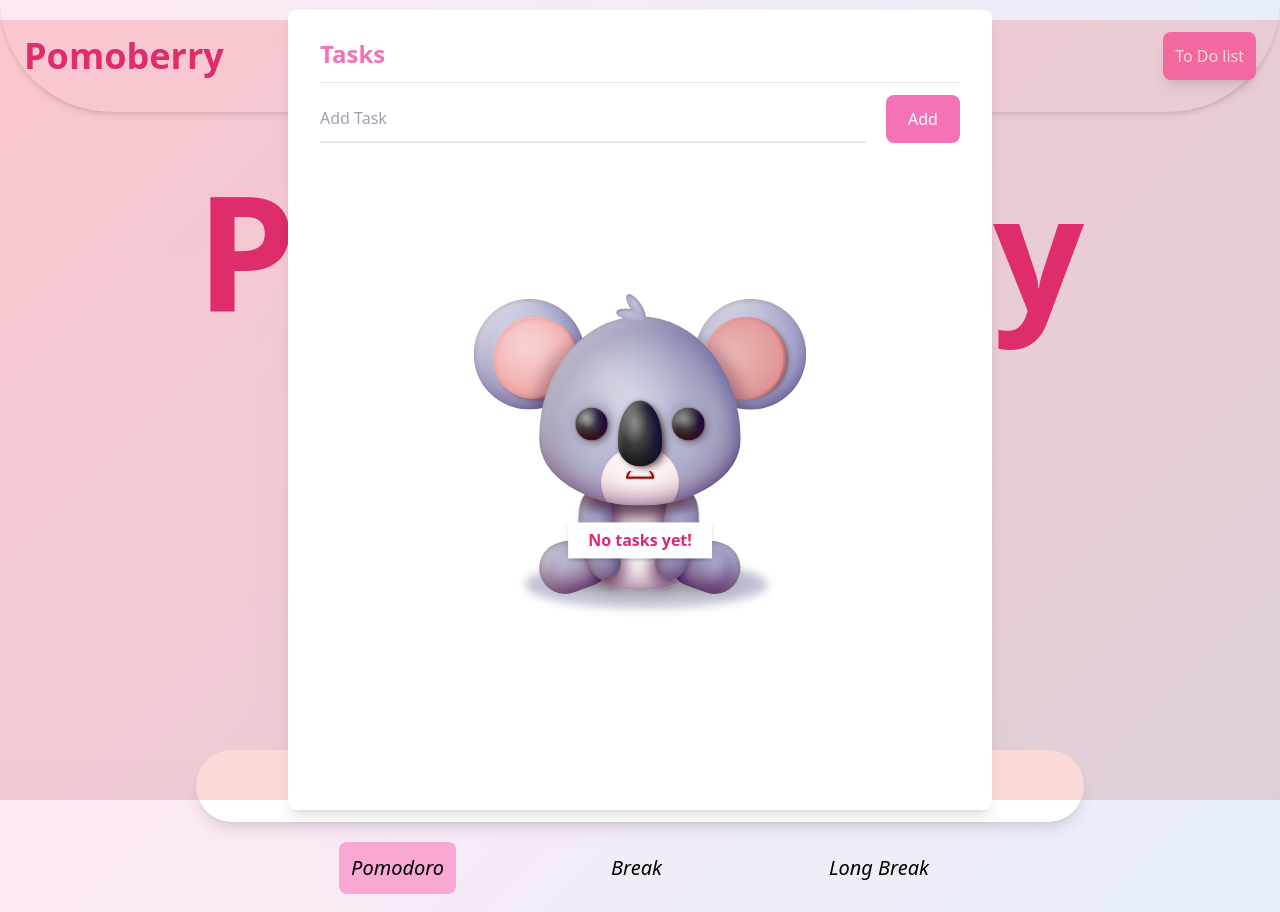
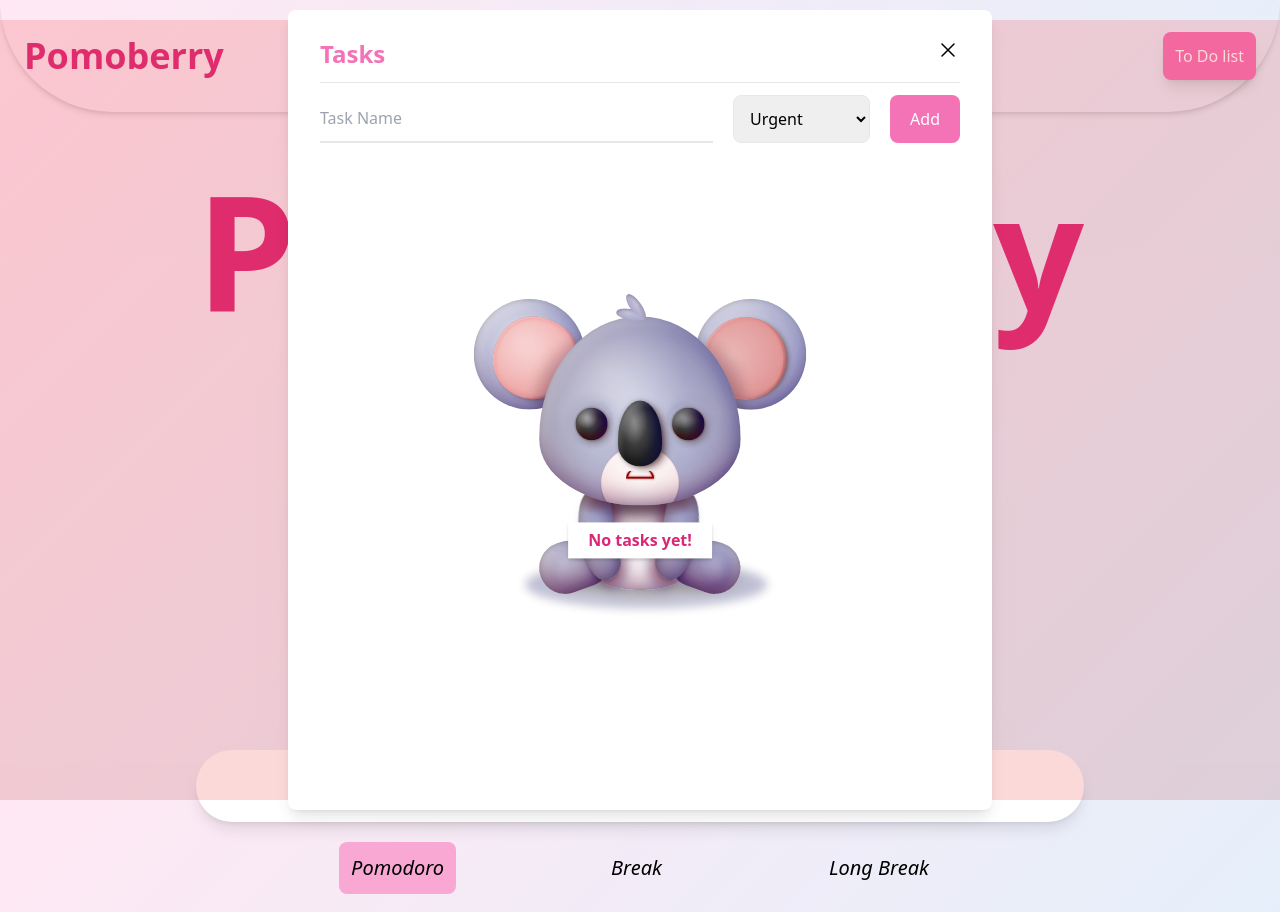
Before and after one commit to shampeyndadi/Pomoberry, a React (Vite) app in the folder App/: page / in a window 1280 px wide. Both pictures are taken after a click on the button "To Do list". Built offline with nearby package versions, Linux system fonts and the light colour scheme.

Commit message:
feat: exit logic for to do list modal

```diff
--- a/App/src/components/Main.jsx
+++ b/App/src/components/Main.jsx
@@ -77,7 +77,7 @@ function Main() {
               </h2>
             </div>
 
-            {showTodolist && <Todolist />}
+            {showTodolist && <Todolist showTodoList={showTodolist} setShowTodoList={setShowTodoList} />}
 
             {showSettings && (
               <Settings
--- a/App/src/components/Todolist.jsx
+++ b/App/src/components/Todolist.jsx
@@ -1,21 +1,48 @@
 import React from 'react';
 import Koala from './Koala'
 
-function Todolist(){
+function Todolist({showTodoList, setShowTodoList}){
     return (
     <>
         <div className="fixed inset-0 z-50 bg-red-500/20 flex items-center justify-center">
             <div className="bg-white p-5 rounded-lg shadow-lg space-y-3 h-[50rem]">
                 <div className="flex flex-col space-y-3 py-2 px-3">
                     <div className="flex flex-col space-y-3">
-                        <h1 className="font-bold text-2xl text-pink-400">Tasks</h1>
-                        <hr></hr>
-                        <div className="flex space-x-5">
-                            <input type="text" className="border-b-2 border-gray-200 w-full focus:outline-none focus:border-pink-400" placeholder="Add Task"/>
-                            <button className="bg-pink-400 px-5 py-3 w-[5rem] rounded-lg text-white hover:cursor-pointer">Add</button>
+                        <div className="flex justify-between">
+                            <h1 className="font-bold text-2xl text-pink-400">Tasks</h1>
+
+                            <div onClick={() => {
+                                setShowTodoList(!showTodoList);
+                            }}>
+                                <svg
+                                    xmlns="http://www.w3.org/2000/svg"
+                                    fill="none"
+                                    viewBox="0 0 24 24"
+                                    strokeWidth="1.5"
+                                    stroke="currentColor"
+                                    className="w-6 h-6 hover:cursor-pointer"
+                                >
+                                    <path
+                                    strokeLinecap="round"
+                                    strokeLinejoin="round"
+                                    d="M6 18 18 6M6 6l12 12"
+                                    />
+                                </svg>
+                            </div>
                         </div>
 
-                        <div className="flex items-center justify-center h-[38rem]">
+                        <hr></hr>
+                        <div className="flex space-x-5 z-10">
+                            <input type="text" className="border-b-2 border-gray-200 w-full focus:outline-none focus:border-pink-400 hover:cursor-pointer" placeholder="Task Name"/>
+                            <select className="border rounded-lg px-3 py-2 hover:cursor-pointer focus:outline-none focus:ring-2 focus:ring-pink-400">
+                                <option value="urgent">Urgent</option>
+                                <option value="priority">Priority</option>
+                                <option value="low-priority">Low-Priority</option>
+                            </select>
+                            <button className="bg-pink-400 px-5 py-3 w-[5rem] rounded-lg text-white hover:cursor-pointer hover:shadow-md">Add</button>
+                        </div>
+
+                        <div className="flex items-center justify-center h-[38rem] relative z-0">
                             <Koala/>
                         </div>
 
```
